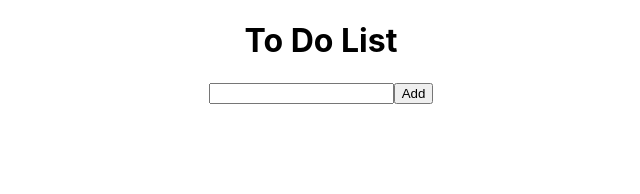
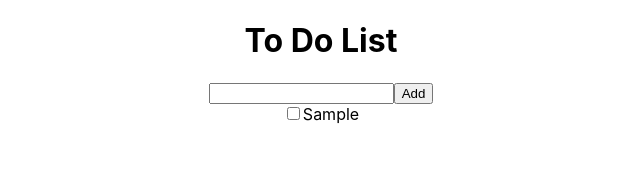
Before and after one commit to dopimentel/todo-list, a React (Create React App) app in the folder front-end/: page / in a window 1280 px wide. Both pictures are taken after typing "Sample" into the empty fields and a click on the button "Add". Shown: the top 194 px of the page, without its empty margins (319-959 px from the left). Built offline with nearby package versions, Linux system fonts and the light colour scheme.

Commit message:
feat: ItemList component - rendering all tasks

```diff
--- a/front-end/src/App.css
+++ b/front-end/src/App.css
@@ -1,3 +1,15 @@
+/* * {
+  margin: 0;
+  padding: 0;
+  box-sizing: border-box;
+} */
+
+ol, ul {
+  list-style: none;
+  padding-left: 0;
+  margin: 0;
+}
+
 .App {
   text-align: center;
 }
--- a/front-end/src/App.js
+++ b/front-end/src/App.js
@@ -2,6 +2,7 @@
 import './App.css';
 import { TaskProvider } from './context/taskContext';
 import ItemAdd from './components/ItemAdd';
+import ItemList from './components/ItemList';
 
 function App() {
   return (
@@ -9,6 +10,7 @@ function App() {
       <div className="App">
       <h1>To Do List</h1>
       <ItemAdd />
+      <ItemList />
       </div>
     </TaskProvider>
   );
--- /dev/null
+++ b/front-end/src/components/ItemList/index.jsx
@@ -0,0 +1,28 @@
+import React, { useContext, useEffect } from 'react';
+import TaskContext from '../../context/taskContext';
+
+
+function ItemList() {
+    const { tasks, toggleCheck } = useContext(TaskContext);
+
+    useEffect(() => {
+        console.log('tasks:', tasks);
+    }, [tasks]);
+
+    return (
+        <ul>
+            { tasks.map((task, index) => (
+                <li key={ index }>
+                    <input
+                        type="checkbox"
+                        checked={ task.check }
+                        onChange={ () => toggleCheck(index) }
+                    />
+                    { task.description }
+                </li>
+            )) }
+        </ul>
+    );
+};
+
+export default ItemList;
```
